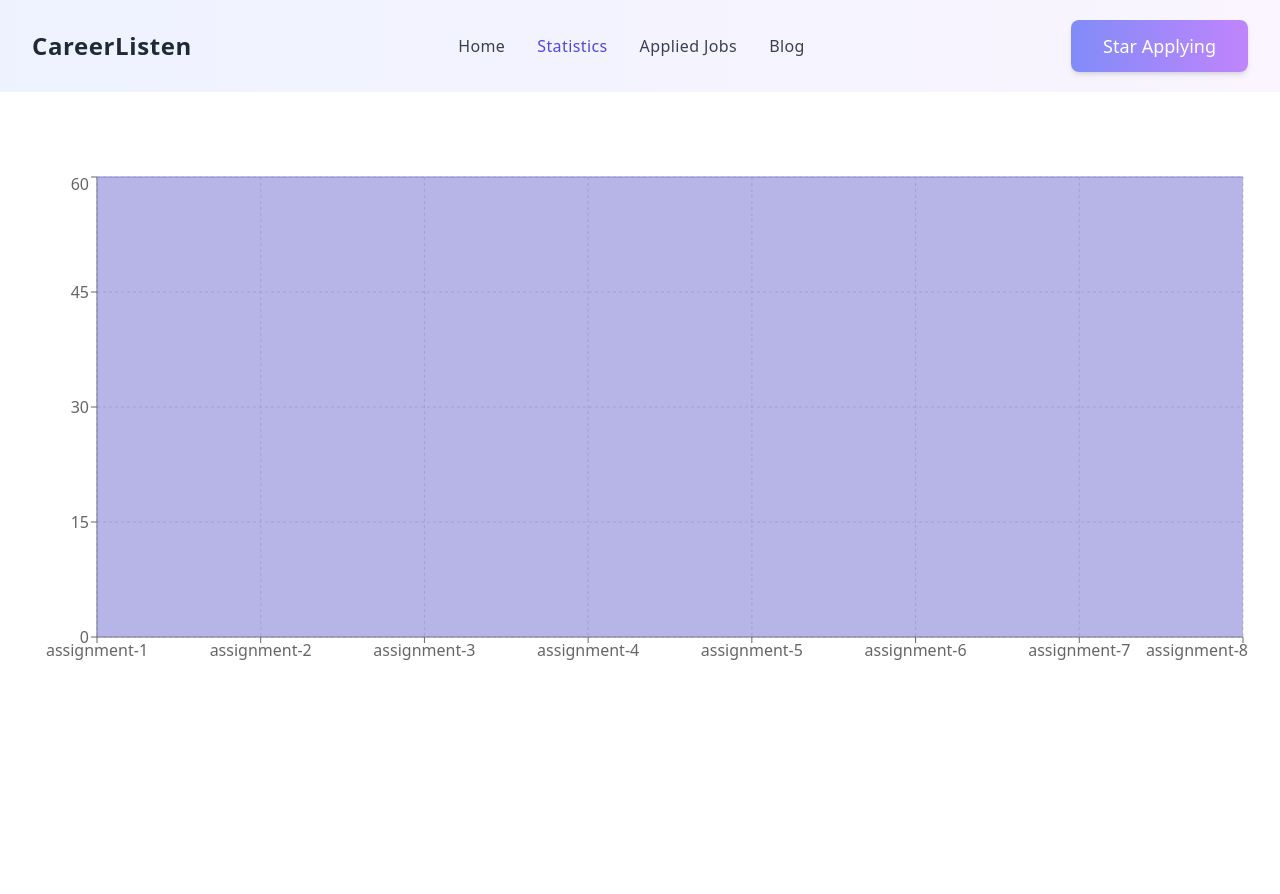
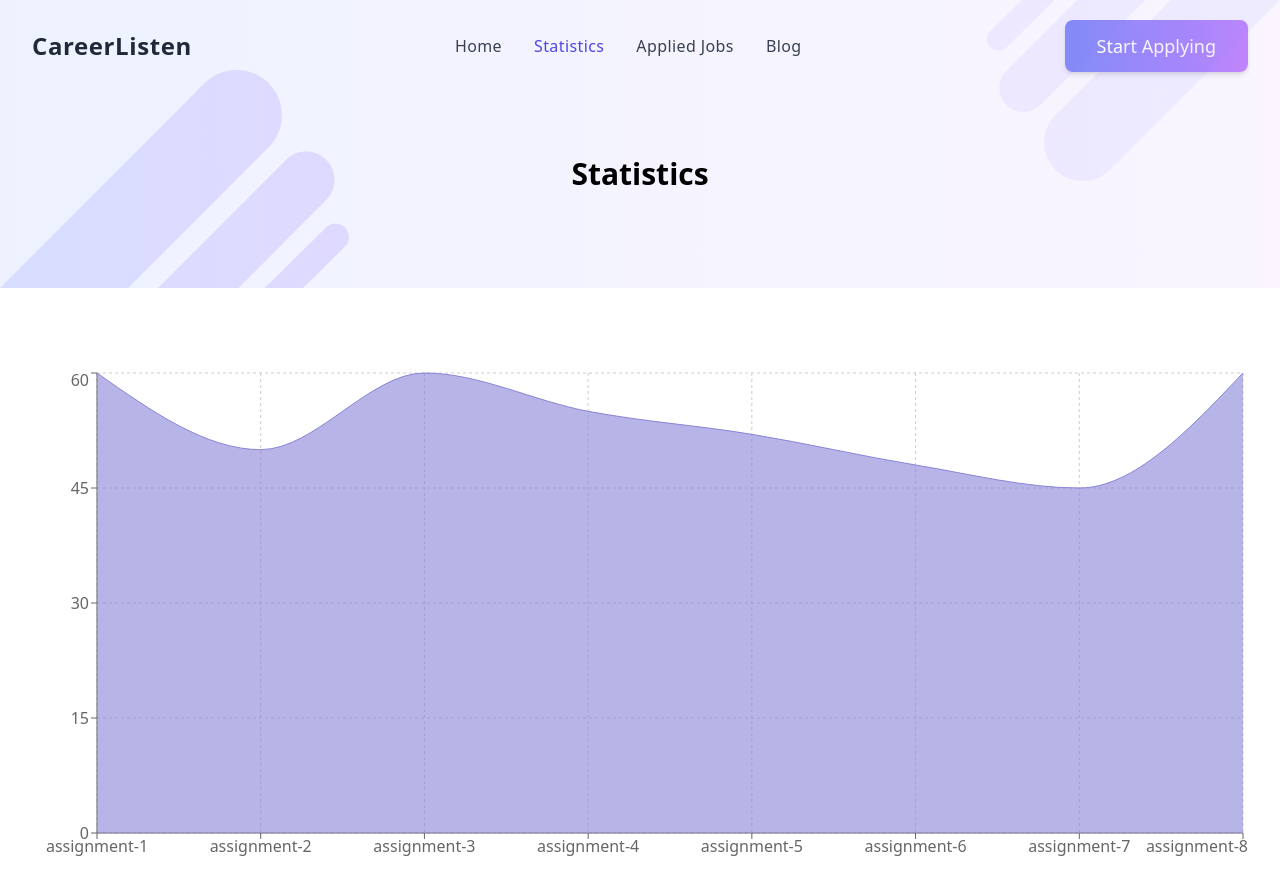
Before and after one commit to marufbroh/career-listen, a React (Vite) app: page /statistics in a window 1280 px wide. Shown: the top 894 px of the page. Before the commit the page ends 800 px from the top, so only its background shows below. Built offline with nearby package versions, Linux system fonts and the light colour scheme.

Commit message:
filter by button implemented

```diff
--- a/src/components/AppliedJobs.jsx
+++ b/src/components/AppliedJobs.jsx
@@ -1,4 +1,4 @@
-import React, { useContext } from 'react';
+import React, { useContext, useState } from 'react';
 import { StoredCartContext } from '../App';
 import vector from '../assets/Vector.png';
 import vector1 from '../assets/Vector-1.png'
@@ -6,7 +6,9 @@ import AppliedJobsItems from './Jobs/AppliedJobsItems';
 
 const AppliedJobs = () => {
     const [cart, setCart] = useContext(StoredCartContext);
-    // console.log(cart);
+
+    const [filteredCar, serfilteredCar] = useState(cart)
+
     return (
         <div>
             <div className='bg-color py-12 lg:pt-16 lg:pb-24 relative'>
@@ -14,9 +16,29 @@ const AppliedJobs = () => {
                 <h3 className='font-bold text-3xl text-center'>Applied Jobs</h3>
                 <img className='hidden lg:flex absolute bottom-0 left-0' src={vector} alt="" />
             </div>
+
             <div className='my-container flex flex-col gap-4'>
+                <div className='flex justify-end'>
+                    <div className="dropdown dropdown-left dropdown-end">
+                        <div tabIndex={0} className='inline-flex gap-1 font-medium shadow-sm px-4 py-2 text-lg rounded-md text-gray-700 border-2 border-transparent bg-slate-100 m-1 items-center'>
+                            <label className="">Filter By</label>
+                            <svg xmlns="http://www.w3.org/2000/svg" fill="none" viewBox="0 0 24 24" strokeWidth={1.5} stroke="currentColor" className="w-6 h-6">
+                                <path strokeLinecap="round" strokeLinejoin="round" d="M19.5 8.25l-7.5 7.5-7.5-7.5" />
+                            </svg>
+                        </div>
+
+                        <ul tabIndex={0} className="dropdown-content menu p-2 shadow bg-base-100 rounded-box w-52">
+                            <li className='hover:bg-slate-200'><button onClick={() => {
+                                serfilteredCar(cart.filter(job => job.remote_or_onsite === 'Remote'))
+                            }}>Remote</button></li>
+                            <li className='hover:bg-slate-200'><button onClick={() => {
+                                serfilteredCar(cart.filter(job => job.remote_or_onsite === 'Onsite'))
+                            }}>On-site</button></li>
+                        </ul>
+                    </div>
+                </div>
                 {
-                    cart.map(job => <AppliedJobsItems key={job.id} job={job} />)
+                    filteredCar.map(job => <AppliedJobsItems key={job.id} job={job} />)
                 }
             </div>
         </div>
--- a/src/components/Blog.jsx
+++ b/src/components/Blog.jsx
@@ -1,9 +1,16 @@
 import React from 'react';
+import vector from '../assets/Vector.png';
+import vector1 from '../assets/Vector-1.png';
 
 const Blog = () => {
     return (
         <div>
-            Blog page
+            <div className='bg-color py-12 lg:pt-16 lg:pb-24 relative'>
+                <img className='hidden lg:flex absolute -top-24 -right-1' src={vector1} alt="" />
+                <h3 className='font-bold text-3xl text-center'>Blog</h3>
+                <img className='hidden lg:flex absolute bottom-0 left-0' src={vector} alt="" />
+            </div>
+            <div>hello</div>
         </div>
     );
 };
--- a/src/components/Header.jsx
+++ b/src/components/Header.jsx
@@ -130,7 +130,7 @@ const Header = () => {
                     )}
                 </div>
                 <button type='button' className='btn-primary hidden lg:flex'>
-                    Star Applying
+                    Start Applying
                 </button>
             </div>
         </div>
--- a/src/components/Statistics.jsx
+++ b/src/components/Statistics.jsx
@@ -8,19 +8,27 @@ import {
     Tooltip,
     Area
 } from 'recharts';
+import vector from '../assets/Vector.png'
+import vector1 from '../assets/Vector-1.png'
 
 const Statistics = () => {
     const data = [
         { name: "assignment-1", mark: 60 },
-        { name: "assignment-2", mark: 60 },
+        { name: "assignment-2", mark: 50 },
         { name: "assignment-3", mark: 60 },
-        { name: "assignment-4", mark: 60 },
-        { name: "assignment-5", mark: 60 },
-        { name: "assignment-6", mark: 60 },
-        { name: "assignment-7", mark: 60 },
+        { name: "assignment-4", mark: 55 },
+        { name: "assignment-5", mark: 52 },
+        { name: "assignment-6", mark: 48 },
+        { name: "assignment-7", mark: 45 },
         { name: "assignment-8", mark: 60 },
     ];
     return (
+        <div>
+            <div className='bg-color py-12 lg:pt-16 lg:pb-24 relative'>
+                <img className='hidden lg:flex absolute -top-24 -right-1' src={vector1} alt="" />
+                <h3 className='font-bold text-3xl text-center'>Statistics</h3>
+                <img className='hidden lg:flex absolute bottom-0 left-0' src={vector} alt="" />
+            </div>
             <div className='px-2 py-16 mx-auto sm:max-w-xl md:max-w-full lg:max-w-screen-xl lg:px-8 lg:py-20'>
                 <ResponsiveContainer width="100%" height={500}>
                     <AreaChart data={data}>
@@ -32,6 +40,7 @@ const Statistics = () => {
                     </AreaChart>
                 </ResponsiveContainer>
             </div>
+        </div>
     );
 };
 
```
Lines whose indentation alone changed are shown as unchanged.
